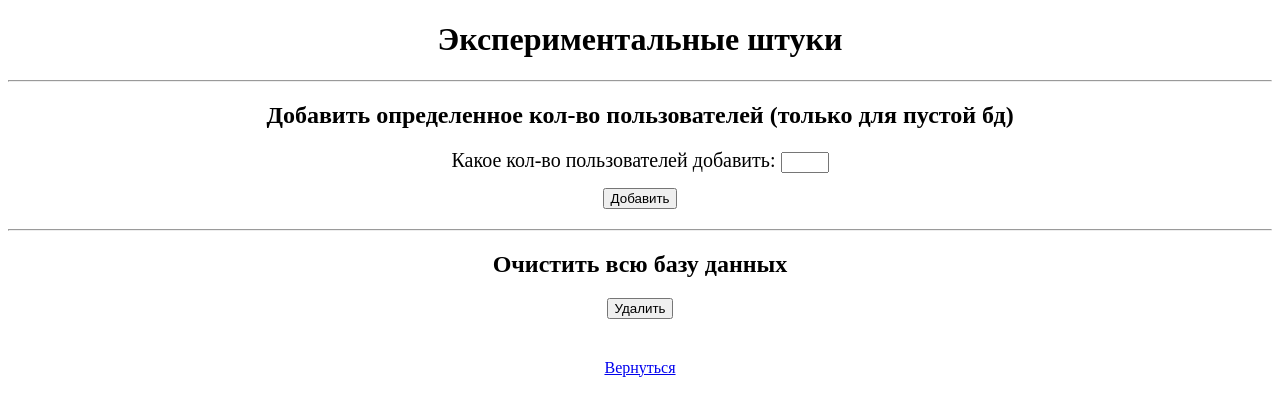
After one commit to whereducko/fastapi-mini-project, a FastAPI app: template app/pages/templates/crud/experimental.html in a window 1280 px wide. The commit adds this page. Shown: the top 416 px of the page. Run offline with FastAPI, Linux system fonts and the light colour scheme; the template is opened without the code that fills it, so the values that code supplies are empty; some libraries are stand-ins or nearby versions.

Commit message:
Добавлена экспериментальная страница для работы с бд и функции к ней

```diff
--- a/app/database.py
+++ b/app/database.py
@@ -135,3 +135,27 @@ def delete_user_from_db_func(user_id: int):
         session.commit()
     except DatabaseError:
         session.rollback()
+
+
+def insert_more_data_db(count: int):
+    try:
+        for i in range(count):
+            session.execute(
+                insert(Users).values(
+                    id=i,
+                    username=f"user with id {i}",
+                    password="random password",
+                    email="test@example.com",
+                )
+            )
+        session.commit()
+    except DatabaseError:
+        session.rollback()
+
+
+def delete_all_data_from_db():
+    try:
+        session.execute(delete(Users))
+        session.commit()
+    except DatabaseError:
+        session.rollback()
--- a/app/pages/templates/crud/db-users.html
+++ b/app/pages/templates/crud/db-users.html
@@ -26,6 +26,7 @@
             display: flex;
             justify-content: center;
             gap: 10px;
+            flex-wrap: wrap;
         }
         .active-button {
             background-color: darkgrey;
@@ -45,6 +46,9 @@
     </a>
     <a href="/db/delete">
         <button>Удалить</button>
+    </a>
+    <a href="/db/experiments">
+        <button>Экспериментальные штуки</button>
     </a>
 </div>
 <table border="1" class="table-users">
--- /dev/null
+++ b/app/pages/templates/crud/experimental.html
@@ -0,0 +1,56 @@
+<!DOCTYPE html>
+<html lang="en">
+<head>
+    <meta charset="UTF-8">
+    <title>База данных | Эксперименты</title>
+    <style>
+        h1 {
+            text-align: center;
+        }
+        h2 {
+            text-align: center;
+        }
+        .add-more-users-form {
+            text-align: center;
+            font-size: 20px;
+            margin-bottom: 20px;
+        }
+        .add-more-users-form .count-users {
+            width: 40px;
+        }
+        .add-more-users-form button {
+            margin-top: 15px;
+        }
+        .delete-all-db {
+            text-align: center;
+        }
+        .back-button {
+            text-align: center;
+            margin-top: 40px;
+        }
+    </style>
+</head>
+<body>
+<h1>Экспериментальные штуки</h1>
+<hr>
+<h2>Добавить определенное кол-во пользователей (только для пустой бд)</h2>
+<form class="add-more-users-form" action="/db/experiments/add-more-users" method="post">
+    <div>
+        <label>
+            Какое кол-во пользователей добавить: <input class="count-users" type="text" name="count_users" maxlength="4" required>
+        </label>
+    </div>
+    <button type="submit">Добавить</button>
+</form>
+<hr>
+<h2>Очистить всю базу данных</h2>
+<form class="delete-all-db" action="/db/experiments/delete-all-users" method="post">
+    <div>
+        <button type="submit">Удалить</button>
+    </div>
+</form>
+<div class="back-button">
+    <a href="/db">Вернуться</a>
+</div>
+</body>
+</html>
```
Also changed, not shown: app/crud/router.py (+21 -0 lines).
